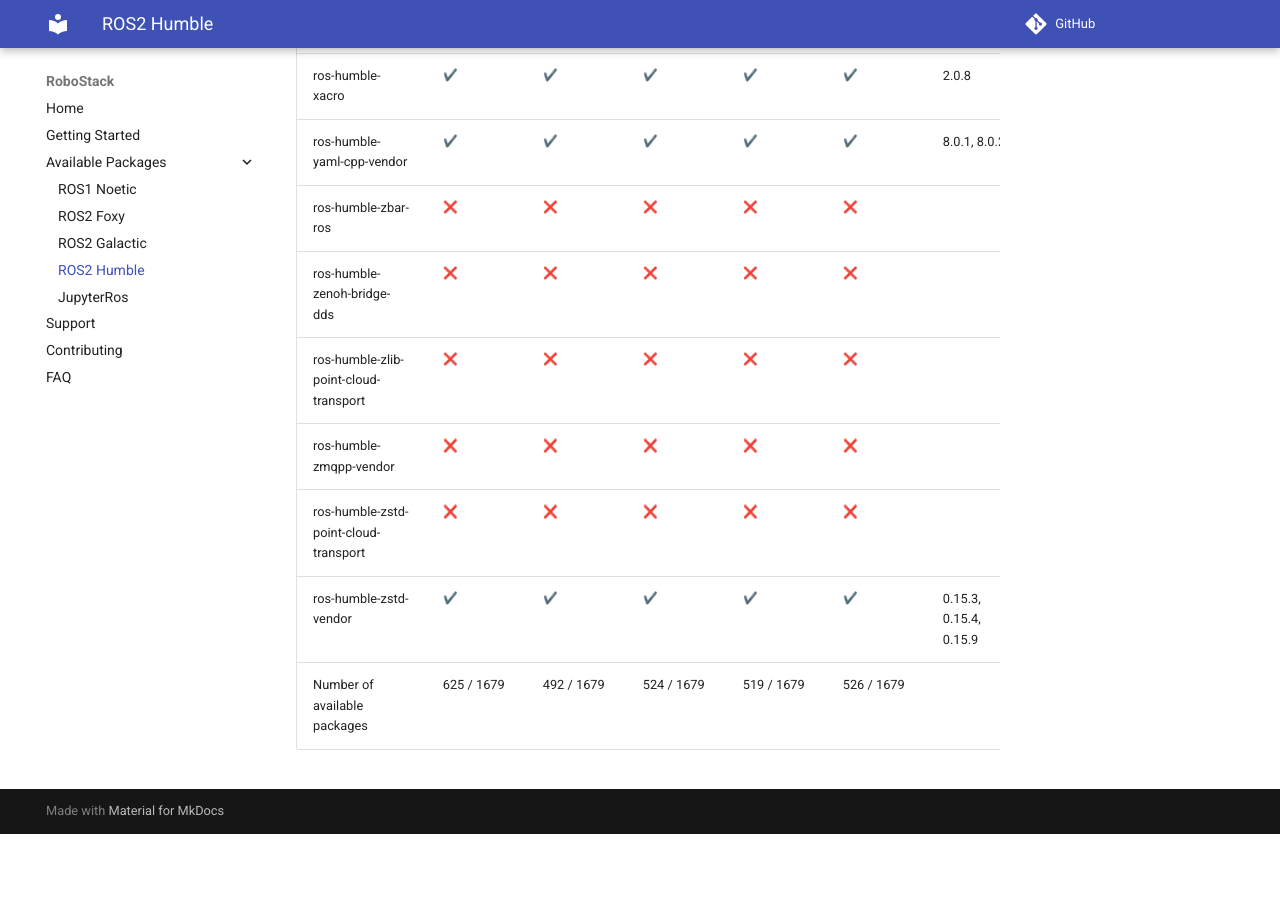
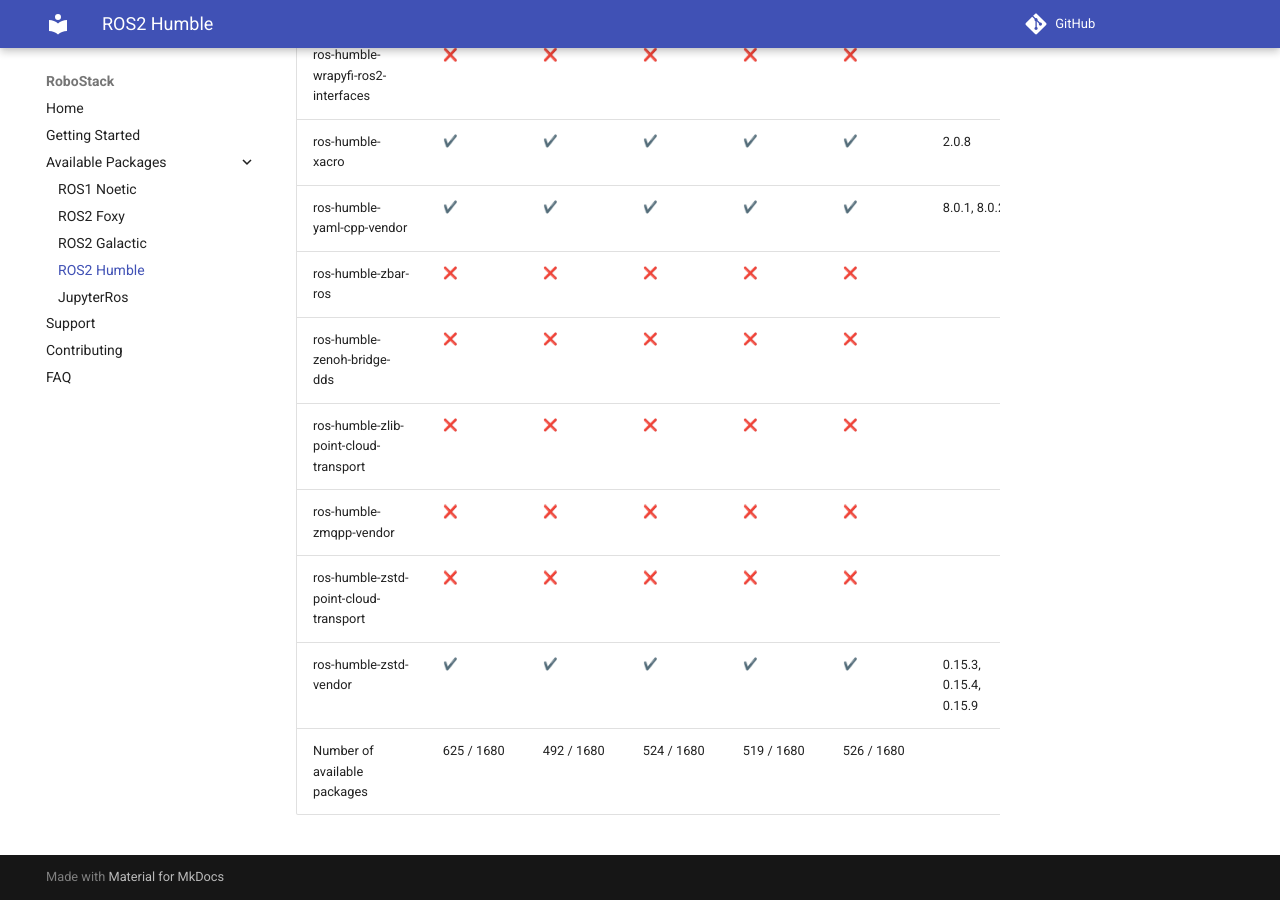
Before and after one commit to RoboStack/robostack.github.io, an MkDocs documentation site: the page built from docs/humble.md, in a window 1280 px wide and 900 px high, scrolled down 130617 px. Built offline with MkDocs 1.6.1 and Material for MkDocs 9.7.7, drawn with Linux system fonts in a browser that asks for light colours; emoji names are drawn with the system emoji font; comment, search, counter and statistics services are not loaded; before the commit the page ends 131451 px from its top, so only the background shows below that; some of the changed text lies outside the part shown.

Commit message:
Update tables

```diff
--- a/docs/humble.md
+++ b/docs/humble.md
@@ -1679,4 +1680,4 @@
 | ros-humble-zmqpp-vendor | :x: { data-sort='0' } | :x: { data-sort='0' } | :x: { data-sort='0' } | :x: { data-sort='0' } | :x: { data-sort='0' } |   |
 | ros-humble-zstd-point-cloud-transport | :x: { data-sort='0' } | :x: { data-sort='0' } | :x: { data-sort='0' } | :x: { data-sort='0' } | :x: { data-sort='0' } |   |
 | ros-humble-zstd-vendor | :heavy_check_mark: { data-sort='1' } | :heavy_check_mark: { data-sort='1' } | :heavy_check_mark: { data-sort='1' } | :heavy_check_mark: { data-sort='1' } | :heavy_check_mark: { data-sort='1' } | 0.15.3, 0.15.4, 0.15.9  |
-| Number of available packages |  625 / 1679 | 492 / 1679 | 524 / 1679 | 519 / 1679 | 526 / 1679 |
+| Number of available packages |  625 / 1680 | 492 / 1680 | 524 / 1680 | 519 / 1680 | 526 / 1680 |
```
Also changed, not shown: other parts of docs/humble.md (+1 -0 lines).
